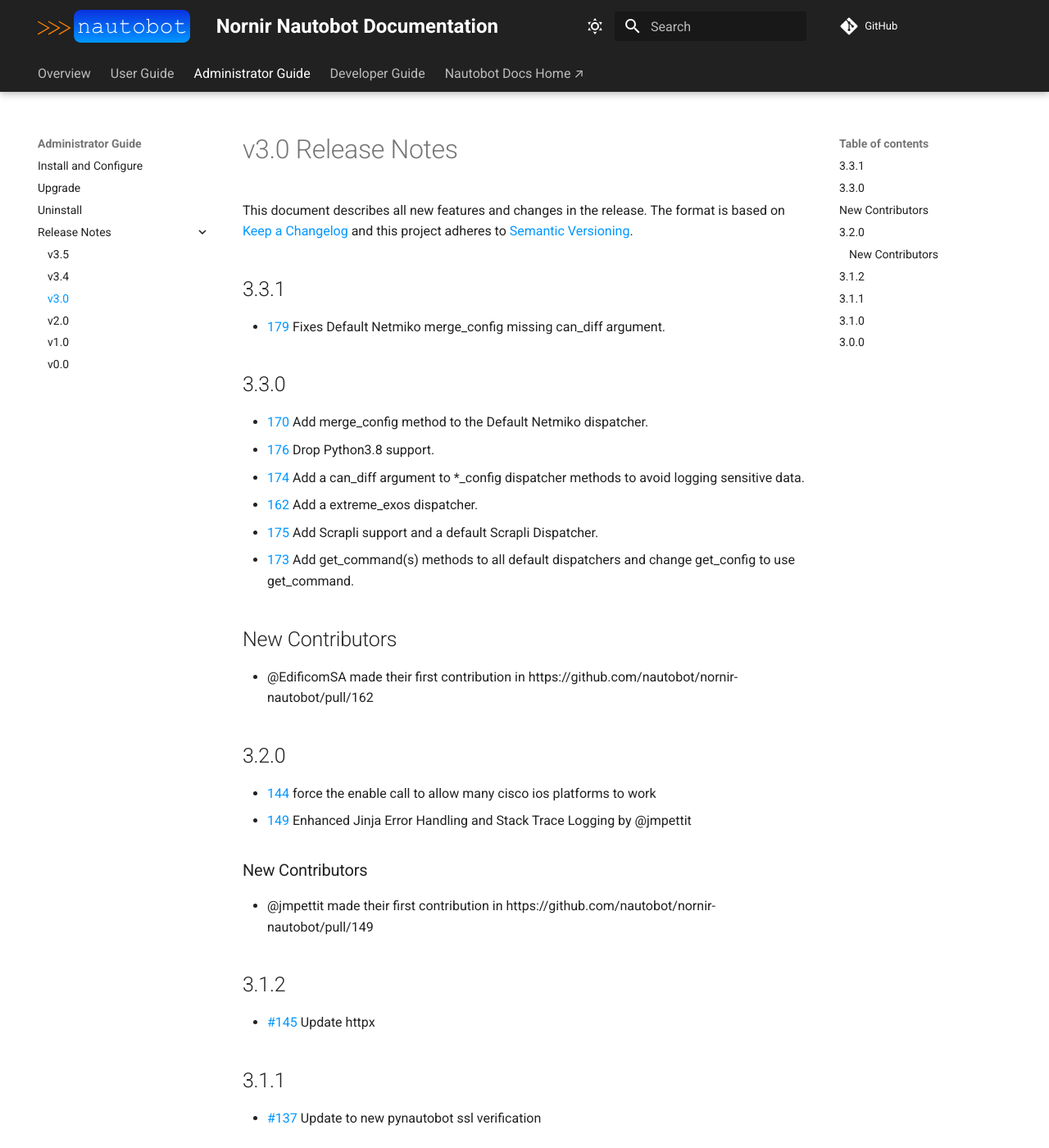
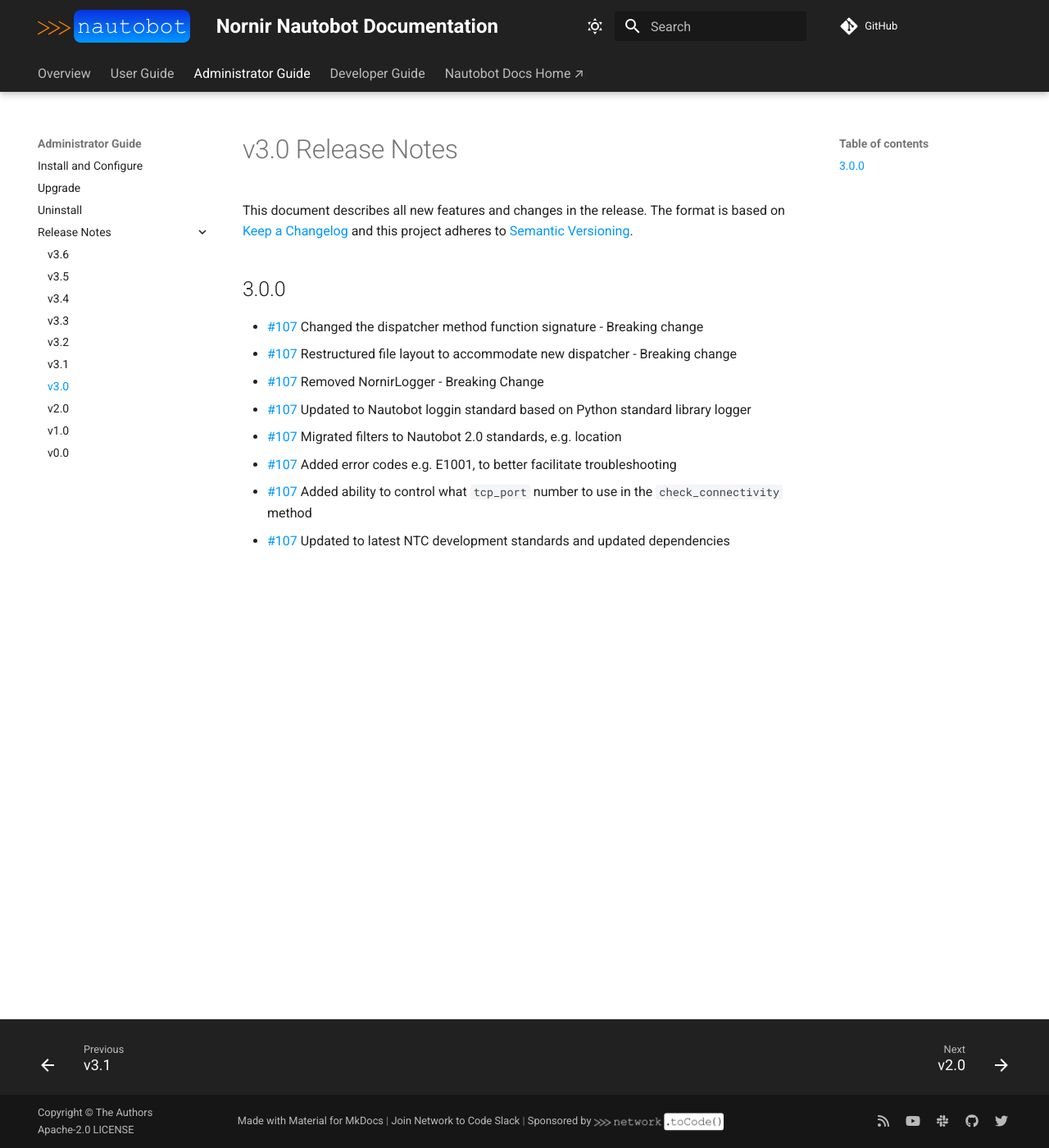
Before and after one commit to nautobot/nornir-nautobot, an MkDocs documentation site: the page built from docs/admin/release_notes/version_3.0.md, in a window 1280 px wide and 1400 px high. Shown: the whole window at 82% size. Built offline with MkDocs 1.6.1 and Material for MkDocs 9.7.7, drawn with Linux system fonts in a browser that asks for light colours; comment, search, counter and statistics services are not loaded; some of the changed text lies outside the part shown.

Commit message:
update release docs

```diff
--- a/docs/admin/release_notes/version_3.0.md
+++ b/docs/admin/release_notes/version_3.0.md
@@ -1,44 +1,6 @@
 # v3.0 Release Notes
 
 This document describes all new features and changes in the release. The format is based on [Keep a Changelog](https://keepachangelog.com/en/1.0.0/) and this project adheres to [Semantic Versioning](https://semver.org/spec/v2.0.0.html).
-
-## 3.3.1
-
-* [179](https://github.com/nautobot/nornir-nautobot/issues/179) Fixes Default Netmiko merge_config missing can_diff argument.
-
-## 3.3.0
-
-* [170](https://github.com/nautobot/nornir-nautobot/issues/170) Add merge_config method to the Default Netmiko dispatcher.
-* [176](https://github.com/nautobot/nornir-nautobot/issues/176) Drop Python3.8 support.
-* [174](https://github.com/nautobot/nornir-nautobot/issues/174) Add a can_diff argument to *_config dispatcher methods to avoid logging sensitive data.
-* [162](https://github.com/nautobot/nornir-nautobot/issues/162) Add a extreme_exos dispatcher.
-* [175](https://github.com/nautobot/nornir-nautobot/issues/175) Add Scrapli support and a default Scrapli Dispatcher.
-* [173](https://github.com/nautobot/nornir-nautobot/issues/173) Add get_command(s) methods to all default dispatchers and change get_config to use get_command.
-
-## New Contributors
-* @EdificomSA made their first contribution in https://github.com/nautobot/nornir-nautobot/pull/162
-
-
-## 3.2.0
-
-* [144](https://github.com/nautobot/nornir-nautobot/issues/144) force the enable call to allow many cisco ios platforms to work
-* [149](https://github.com/nautobot/nornir-nautobot/issues/149) Enhanced Jinja Error Handling and Stack Trace Logging by @jmpettit
-
-### New Contributors
-* @jmpettit made their first contribution in https://github.com/nautobot/nornir-nautobot/pull/149
-
-
-## 3.1.2
-
-- [#145](https://github.com/nautobot/nornir-nautobot/pull/145) Update httpx
-
-## 3.1.1
-
-- [#137](https://github.com/nautobot/nornir-nautobot/pull/137) Update to new pynautobot ssl verification
-
-## 3.1.0
-
-- [#131](https://github.com/nautobot/nornir-nautobot/pull/131) Updated logging output for Nornir
 
 ## 3.0.0
 
--- a/mkdocs.yml
+++ b/mkdocs.yml
@@ -173,8 +173,12 @@
       - Uninstall: "admin/uninstall.md"
       - Release Notes:
           - "admin/release_notes/index.md"
+          - v3.6: "admin/release_notes/version_3.6.md"
           - v3.5: "admin/release_notes/version_3.5.md"
           - v3.4: "admin/release_notes/version_3.4.md"
+          - v3.3: "admin/release_notes/version_3.3.md"
+          - v3.2: "admin/release_notes/version_3.2.md"
+          - v3.1: "admin/release_notes/version_3.1.md"
           - v3.0: "admin/release_notes/version_3.0.md"
           - v2.0: "admin/release_notes/version_2.0.md"
           - v1.0: "admin/release_notes/version_1.0.md"
```
Also changed, not shown: docs/admin/release_notes/version_3.1.md (added, +15 -0 lines), docs/admin/release_notes/version_3.2.md (added, +11 -0 lines), docs/admin/release_notes/version_3.3.md (added, +19 -0 lines).
